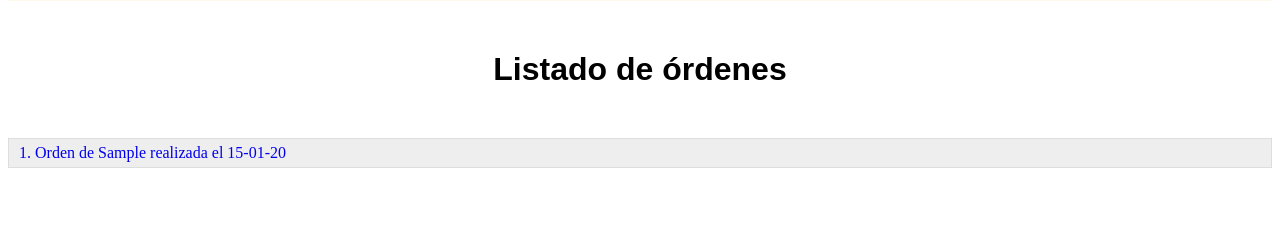
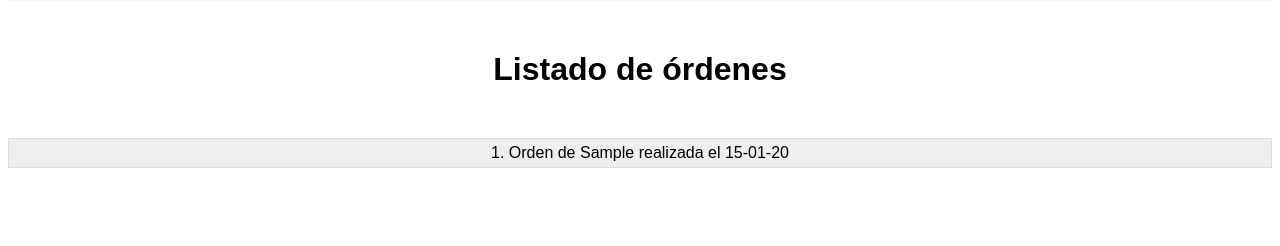
Before and after one commit to ucab-guayana-iinf/p-zza-ucab-django, a Django app: page /orders/ in a window 1280 px wide. Shown: the part 407-653 px from the top of the page. Run offline with Django 3.2, Linux system fonts and the light colour scheme; tables that the repository leaves empty hold one stand-in row (values such as "Sample post").

Commit message:
Mejoras de estilo finales

```diff
--- a/src/pizzeria_frontend/static/styles.css
+++ b/src/pizzeria_frontend/static/styles.css
@@ -59,6 +59,17 @@ p {
   text-align: center;
 }
 
+li {
+  text-align:center;
+}
+
+a {
+  font-size: 16px;
+  font-family: sans-serif;
+  text-align: center;
+  color: black
+}
+
 .table {
   display: flex;
   justify-content: center;
--- a/src/pizzeria_frontend/templates/pizzeria_frontend/orders_by_size.html
+++ b/src/pizzeria_frontend/templates/pizzeria_frontend/orders_by_size.html
@@ -13,7 +13,7 @@
   <li>
     <p>
       {{ size.name }}: <strong>{{ size.pizza_set.count }}</strong> pizzas
-      vendidas
+      vendida{{ size.pizza_set.count|pluralize }}
     </p>
   </li>
   <br />
--- a/src/pizzeria_frontend/templates/pizzeria_frontend/orders_by_topping.html
+++ b/src/pizzeria_frontend/templates/pizzeria_frontend/orders_by_topping.html
@@ -12,8 +12,8 @@
   {% for topping in toppings_list %}
   <li>
     <p>
-      {{ topping.name }}: <strong>{{ topping.pizza_set.count }}</strong> pizzas
-      vendidas
+      {{ topping.name }}: <strong>{{ topping.pizza_set.count }}</strong>
+      pizza{{topping.pizza_set.count|pluralize}} vendida{{topping.pizza_set.count|pluralize}}
     </p>
   </li>
   <br />
```
